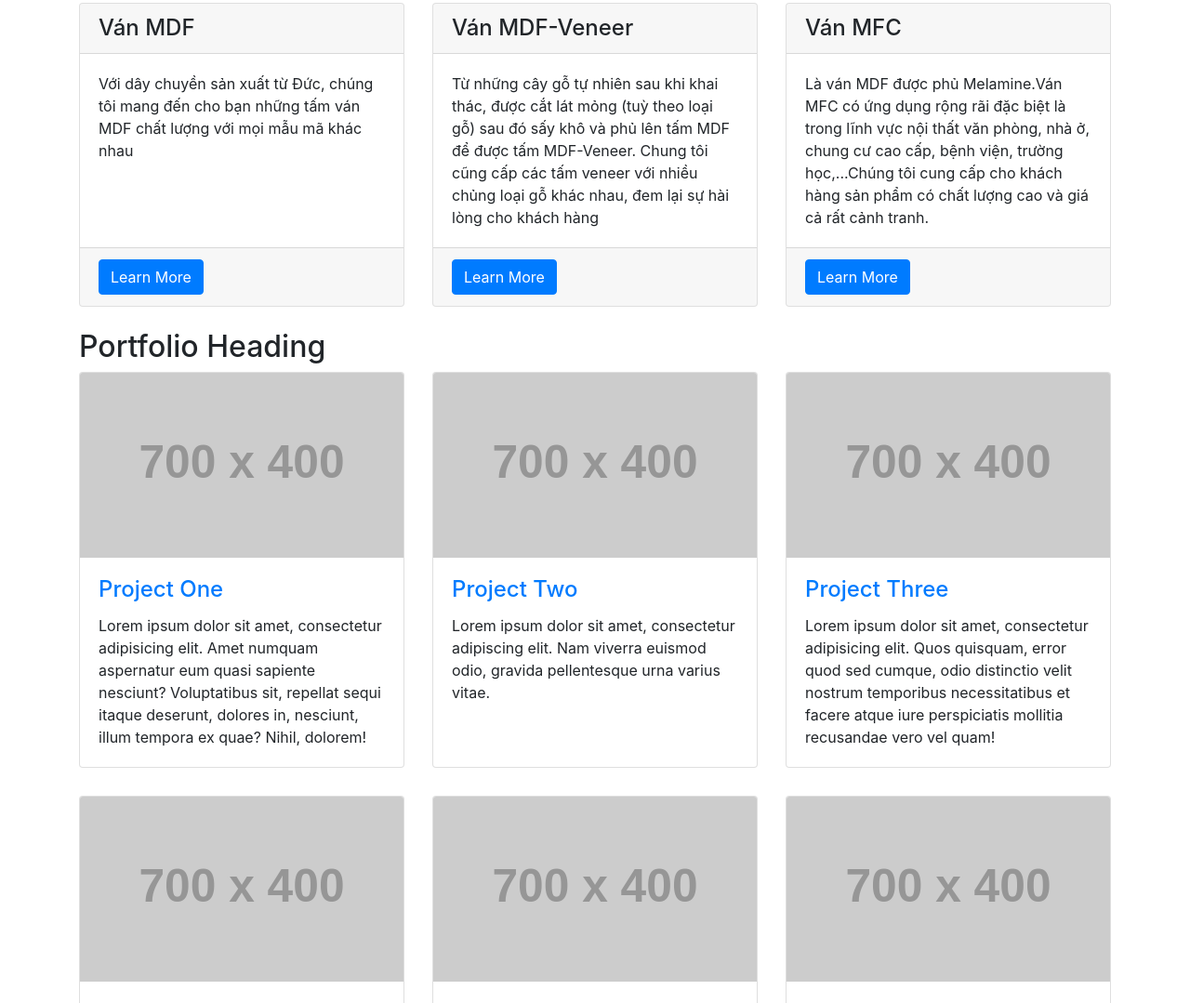
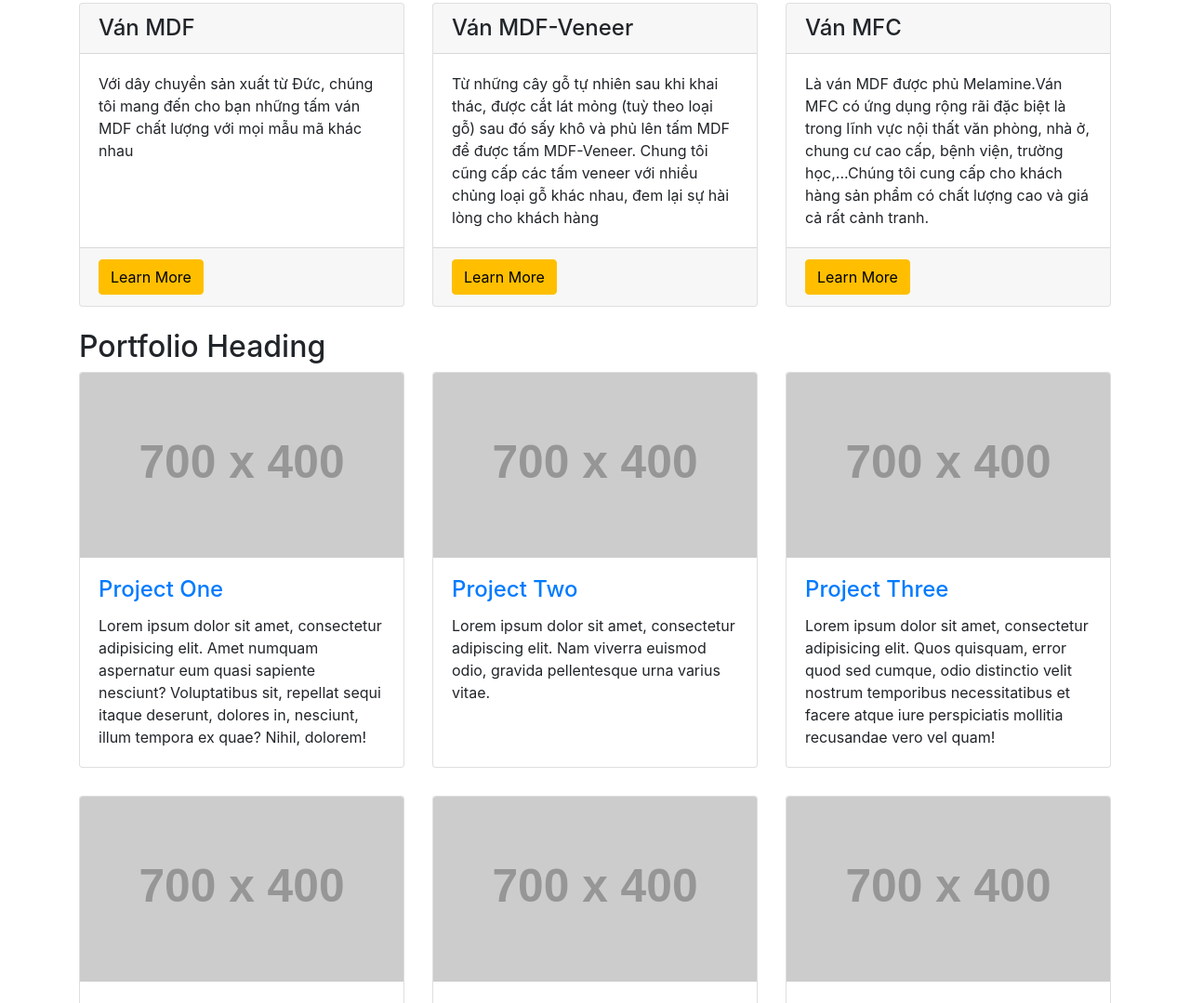
Before and after one commit to huynguyen18595/MDF-HuongQuynh-website, a website: page index.html in a window 1280 px wide. Shown: the part 669-1748 px from the top of the page at 93% size. Drawn offline with Linux system fonts and the light colour scheme; some packages are replaced by stand-ins of ours; placeholder pictures from the web are drawn by us.

Commit message:
color of the button

```diff
--- a/css/modern-business.css
+++ b/css/modern-business.css
@@ -28,3 +28,13 @@ body {
 .portfolio-item {
   margin-bottom: 30px;
 }
+.btn-index {
+  color: black;
+  background-color: #ffbf00;
+  border-color: #ffbf00;
+}
+.btn-index:hover {
+  color: black;
+  background-color: 	#cc9900;
+  border-color: 	#cc9900;
+}
--- a/index.html
+++ b/index.html
@@ -134,7 +134,7 @@
               <p class="card-text">Với dây chuyền sản xuất từ Đức, chúng tôi mang đến cho bạn những tấm ván MDF chất lượng với mọi mẫu mã khác nhau</p>
             </div>
             <div class="card-footer">
-              <a href="#" class="btn btn-primary">Learn More</a>
+              <a href="#" class="btn btn-index">Learn More</a>
             </div>
           </div>
         </div>
@@ -145,7 +145,7 @@
               <p class="card-text">Từ những cây gỗ tự nhiên sau khi khai thác, được cắt lát mỏng (tuỳ theo loại gỗ) sau đó sấy khô và phủ lên tấm MDF để được tấm MDF-Veneer. Chung tôi cũng cấp các tấm veneer với nhiều chủng loại gỗ khác nhau, đem lại sự hài lòng cho khách hàng</p>
             </div>
             <div class="card-footer">
-              <a href="#" class="btn btn-primary">Learn More</a>
+              <a href="#" class="btn btn-index">Learn More</a>
             </div>
           </div>
         </div>
@@ -156,7 +156,7 @@
               <p class="card-text">Là ván MDF được phủ Melamine.Ván MFC có ứng dụng rộng rãi đặc biệt là trong lĩnh vực nội thất văn phòng, nhà ở, chung cư cao cấp, bệnh viện, trường học,...Chúng tôi cung cấp cho khách hàng sản phẩm có chất lượng cao và giá cả rất cảnh tranh.  </p>
             </div>
             <div class="card-footer">
-              <a href="#" class="btn btn-primary">Learn More</a>
+              <a href="#" class="btn btn-index">Learn More</a>
             </div>
           </div>
         </div>
@@ -271,7 +271,7 @@
                     content: contentString
                 });
                 marker.addListener('click',function(){
-                   infoWindow.open(map,marker);
+                   infoWindow.open(map,marker)
                 });
 
               }
```
